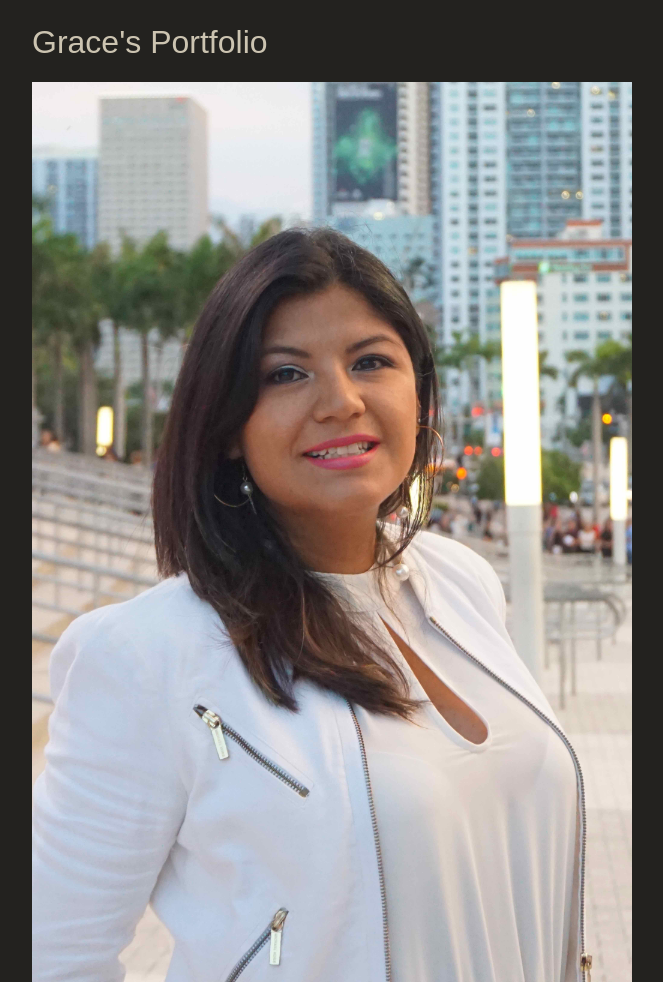
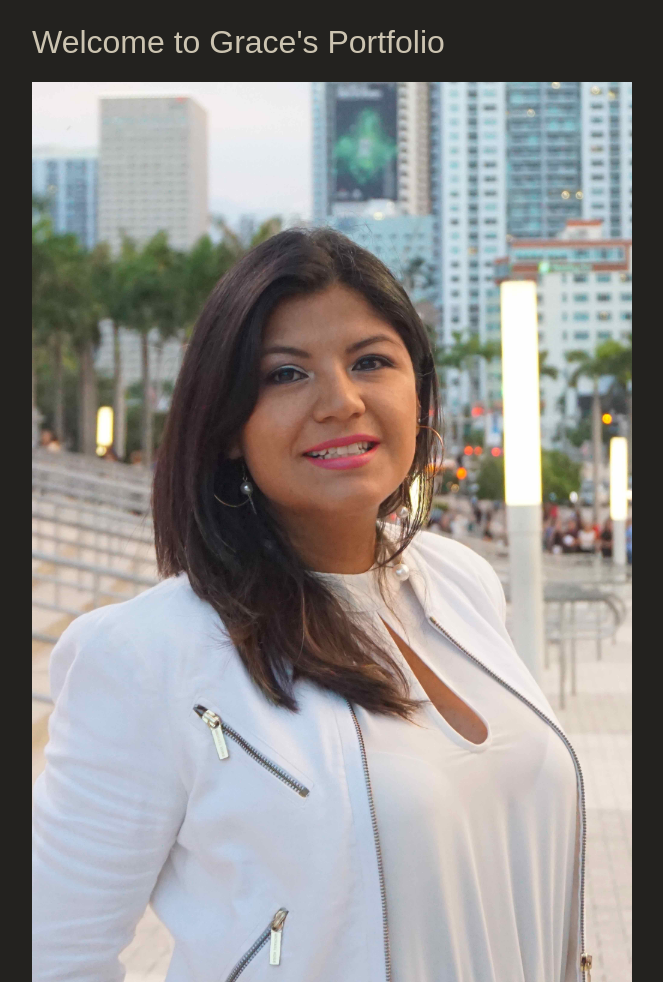
Before and after one commit to Marge1717/Marge1717.github.io, a plain HTML site: page index.html in a window 1280 px wide. Shown: the whole page, without its empty margins (40-703 px from the left). Drawn offline with Linux system fonts and the light colour scheme.

Commit message:
Update index.html
Included text welcome to Grace's.. Changes were not made in to Visual Studio

```diff
--- a/index.html
+++ b/index.html
@@ -1,6 +1,6 @@
 <html>
     <head>
-    <title>Grace's Portfolio</title>
+    <title>Welcome to Grace's Portfolio</title>
     <meta name="author" content="Grace Taco"/>
     <style>
     body {
@@ -13,7 +13,7 @@
     </style>
     </head>
     <body>
-    <h1>Grace's Portfolio</h1>
+    <h1>Welcome to Grace's Portfolio</h1>
     <img src="MProfilePicture.jpg" style="width: 600px; height: auto;" />
     </body>
 </html>
```
